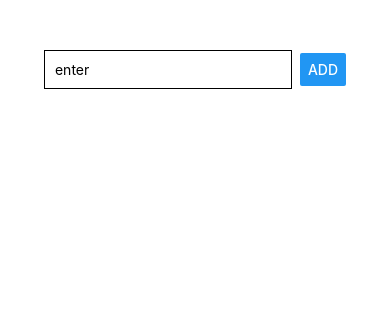
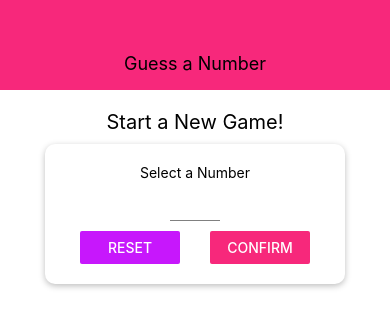
Before and after one commit to Suren2016/TutorialRNWorkspace, a React Native app: screen / in a window 390 px wide. Shown: the top 328 px of the page. Built offline with nearby package versions, Linux system fonts and the light colour scheme.

Commit message:
Set Guess Number UI

```diff
--- /dev/null
+++ b/4-GuessNumber/GuessNumberApp.js
@@ -0,0 +1,21 @@
+import React from 'react';
+import { View, Text, StyleSheet } from 'react-native';
+import Header from './components/Header';
+import StartGameScreen from './screens/StartGameScreen';
+
+const GuessNumberApp = () => {
+  return (
+    <View style={styles.screen}>
+      <Header title="Guess a Number" />
+      <StartGameScreen />
+    </View>
+  );
+};
+
+const styles = StyleSheet.create({
+  screen: {
+    // flex: 1,
+  },
+});
+
+export default GuessNumberApp;
--- /dev/null
+++ b/4-GuessNumber/components/Card.js
@@ -0,0 +1,29 @@
+import React from 'react';
+import { View, Text, StyleSheet } from 'react-native';
+
+const Card = props => {
+  return (
+    <View style={{ ...styles.card, ...props.style }}>{props.children}</View>
+  );
+};
+
+const styles = StyleSheet.create({
+  card: {
+    width: 300,
+    maxWidth: '80%',
+    alignItems: 'center',
+    shadowColor: 'black',
+    shadowOffset: {
+      width: 0,
+      height: 2,
+    },
+    shadowRadius: 6,
+    shadowOpacity: 0.26,
+    backgroundColor: 'white',
+    elevation: 5,
+    padding: 20,
+    borderRadius: 10,
+  },
+});
+
+export default Card;
--- /dev/null
+++ b/4-GuessNumber/components/Header.js
@@ -0,0 +1,28 @@
+import React from 'react';
+import { View, Text, StyleSheet } from 'react-native';
+import Colors from '../constants/colors';
+
+const Header = props => {
+  return (
+    <View style={styles.header}>
+      <Text style={styles.headerTitle}>{props.title}</Text>
+    </View>
+  );
+};
+
+const styles = StyleSheet.create({
+  header: {
+    width: '100%',
+    height: 90,
+    paddingTop: 36,
+    backgroundColor: Colors.primary,
+    alignItems: 'center',
+    justifyContent: 'center',
+  },
+  headerTitle: {
+    color: 'black',
+    fontSize: 18,
+  },
+});
+
+export default Header;
--- /dev/null
+++ b/4-GuessNumber/components/Input.js
@@ -0,0 +1,17 @@
+import React from 'react';
+import { TextInput, StyleSheet } from 'react-native';
+
+const Input = props => {
+  return <TextInput {...props} style={{ ...styles.input, ...props.style }} />;
+};
+
+const styles = StyleSheet.create({
+  input: {
+    height: 30,
+    borderBottomColor: 'grey',
+    borderBottomWidth: 1,
+    marginVertical: 10,
+  },
+});
+
+export default Input;
--- /dev/null
+++ b/4-GuessNumber/constants/colors.js
@@ -0,0 +1,4 @@
+export default {
+  primary: '#f7287b',
+  accent: '#c717fc',
+};
--- /dev/null
+++ b/4-GuessNumber/screens/StartGameScreen.js
@@ -0,0 +1,100 @@
+import React, { useState } from 'react';
+import {
+  View,
+  Text,
+  StyleSheet,
+  Button,
+  TouchableWithoutFeedback,
+  Keyboard,
+} from 'react-native';
+
+import Card from '../components/Card';
+import Colors from '../constants/colors';
+import Input from '../components/Input';
+
+const StartGameScreen = props => {
+  const [enteredValue, setEnteredValue] = useState('');
+
+  const numberInputHandler = inputText => {
+    setEnteredValue(inputText.replace(/[^0-9]/g, ''));
+  };
+
+  return (
+    <TouchableWithoutFeedback
+      onPress={() => {
+        Keyboard.dismiss();
+      }}>
+      <View style={styles.screen}>
+        <Text style={styles.title}>Start a New Game!</Text>
+        <Card style={styles.inputContainer}>
+          <Text>Select a Number</Text>
+          <Input
+            style={styles.input}
+            blurOnSubmit
+            autoCapitalize="none"
+            autoCorrect={false}
+            keyboardType="numeric"
+            maxLength={2}
+            onChangeText={numberInputHandler}
+            value={enteredValue}
+          />
+          <View style={styles.buttonContainer}>
+            <View style={styles.button}>
+              <Button title="Reset" onPress={() => {}} color={Colors.accent} />
+            </View>
+            <View style={styles.button}>
+              <Button
+                title="Confirm"
+                onPress={() => {}}
+                color={Colors.primary}
+              />
+            </View>
+          </View>
+        </Card>
+      </View>
+    </TouchableWithoutFeedback>
+  );
+};
+
+const styles = StyleSheet.create({
+  screen: {
+    // flex: 1,
+    padding: 10,
+    alignItems: 'center',
+  },
+  buttonContainer: {
+    flexDirection: 'row',
+    width: '100%',
+    justifyContent: 'space-between',
+    paddingHorizontal: 15,
+  },
+  inputContainer: {
+    width: 300,
+    maxWidth: '90%',
+    alignItems: 'center',
+    shadowColor: 'black',
+    shadowOffset: {
+      width: 0,
+      height: 2,
+    },
+    shadowRadius: 6,
+    shadowOpacity: 0.26,
+    backgroundColor: 'white',
+    elevation: 5,
+    padding: 20,
+    borderRadius: 10,
+  },
+  title: {
+    fontSize: 20,
+    marginVertical: 10,
+  },
+  button: {
+    width: 100,
+  },
+  input: {
+    width: 50,
+    textAlign: 'center',
+  },
+});
+
+export default StartGameScreen;
--- a/App.js
+++ b/App.js
@@ -6,94 +6,11 @@
  * @flow strict-local
  */
 
-import React, { useState } from 'react';
-import {
-  Button,
-  FlatList,
-  ScrollView,
-  StyleSheet,
-  Text,
-  TextInput,
-  View,
-} from 'react-native';
+import React from 'react';
+import GuessNumberApp from './4-GuessNumber/GuessNumberApp';
 
 const App = () => {
-  const [enteredGoal, setEnteredGoal] = useState('');
-  const [courseGoals, setCourseGoals] = useState([]);
-
-  const goalInputHandler = enteredText => {
-    setEnteredGoal(enteredText);
-  };
-
-  const addGoalHandler = () => {
-    !!enteredGoal &&
-      setCourseGoals(currentGoals => [
-        ...currentGoals,
-        { key: Math.random().toString(), value: enteredGoal },
-      ]);
-  };
-
-  return (
-    <View style={styles.screen}>
-      <View style={styles.inputContainer}>
-        {/* <Text>HELLO Suren</Text> */}
-        <TextInput
-          placeholder={'enter'}
-          style={styles.input}
-          onChangeText={goalInputHandler}
-          value={enteredGoal}
-        />
-        <Button title="ADD" onPress={addGoalHandler} />
-      </View>
-      {/* <ScrollView style={styles.scrolling}>
-        {courseGoals.map(goal => (
-          <View style={styles.listItem} key={goal}>
-            <Text>{goal}</Text>
-          </View>
-        ))}
-      </ScrollView> */}
-      <FlatList
-        data={courseGoals}
-        renderItem={itemData => (
-          <View style={styles.listItem} key={itemData.item.key}>
-            <Text>{itemData.item.value}</Text>
-          </View>
-        )}
-      />
-    </View>
-  );
+  return <GuessNumberApp />;
 };
 
-const styles = StyleSheet.create({
-  screen: {
-    flex: 1,
-  },
-  inputContainer: {
-    // flex: 1,
-    marginTop: 50,
-    justifyContent: 'space-around',
-    flexDirection: 'row',
-    alignItems: 'center',
-    paddingHorizontal: 40,
-  },
-  input: {
-    borderBottomColor: 'black',
-    borderWidth: 0.5,
-    padding: 10,
-    width: '80%',
-  },
-  listItem: {
-    marginHorizontal: 24,
-    marginVertical: 8,
-    borderWidth: 1,
-    paddingVertical: 6,
-    paddingHorizontal: 12,
-    backgroundColor: 'lightgray',
-  },
-  scrolling: {
-    // marginVertical: 0,
-    // paddingVertical: 16,
-  },
-});
-
 export default App;
```
Also changed, not shown: .eslintrc.js.
